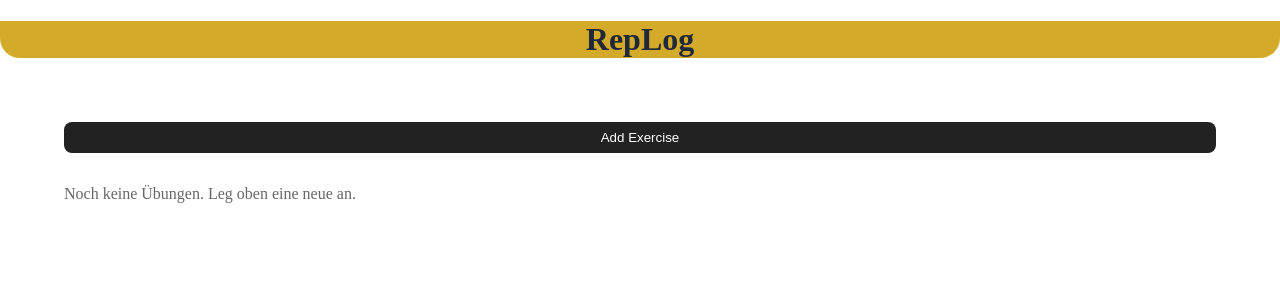
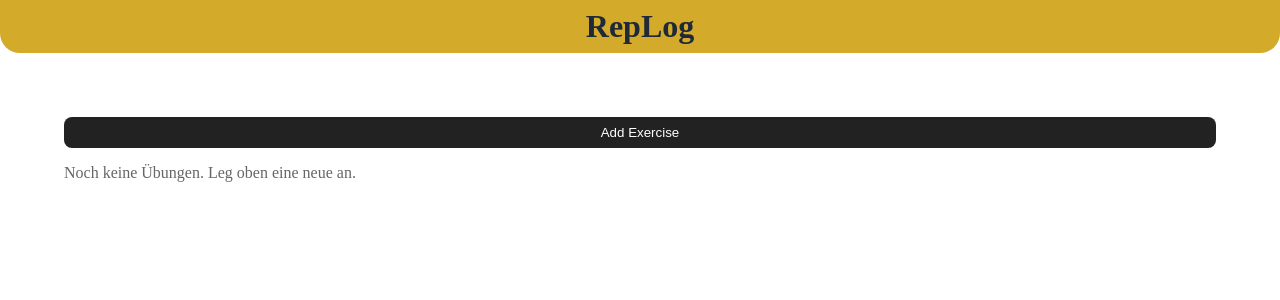
Before and after one commit to marc-dietrich/replog, a React (Vite) app: page / in a window 1280 px wide. Shown: the top 300 px of the page. Built offline with nearby package versions, Linux system fonts and the light colour scheme.

Commit message:
set header box

```diff
--- a/src/App.jsx
+++ b/src/App.jsx
@@ -12,12 +12,12 @@ function App() {
         style={{
           width: "100%",
           background: "#D4AA2A",
-          //padding: "1rem",
           borderBottomLeftRadius: "1.25rem",
           borderBottomRightRadius: "1.25rem",
           boxSizing: "border-box",
           textAlign: "center",
-          color: colors.text
+          color: colors.text,
+          padding: "0.5rem",
         }}
       >
         RepLog
--- a/src/style.css
+++ b/src/style.css
@@ -1,7 +1,7 @@
-body {
+body, h1, h2, h3, h4, h5, h6, p {
   margin: 0;
+  padding: 0;
 }
-
 
 input {
   transition: border-color 0.2s, box-shadow 0.2s;
```
